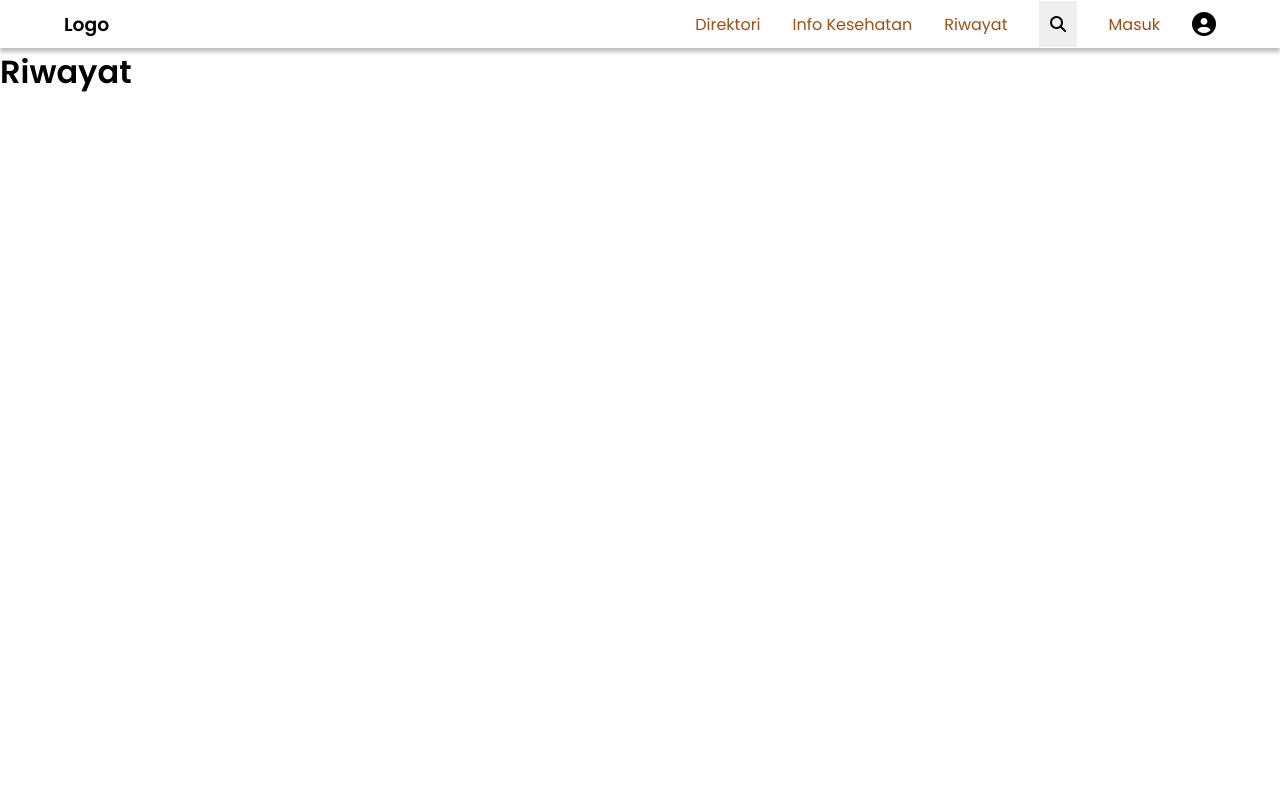
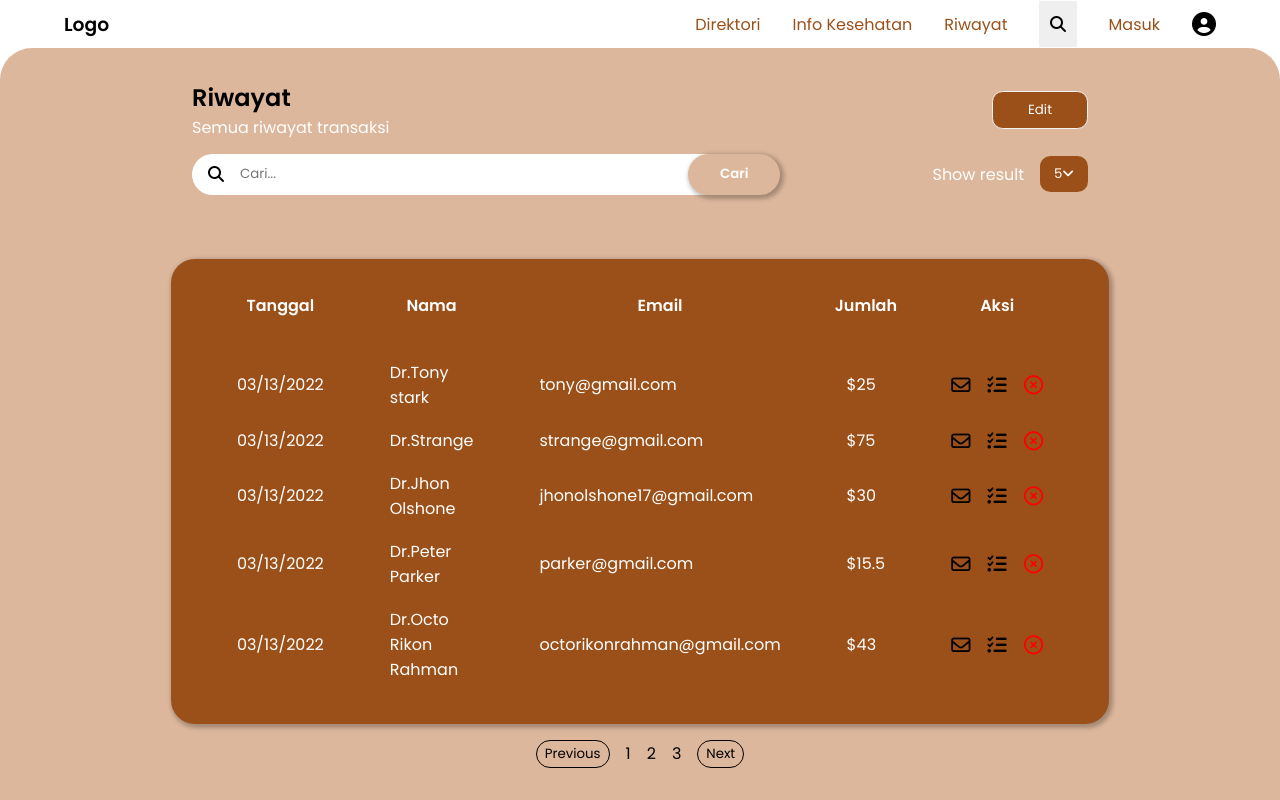
Before and after one commit to nuzulh/bundahebat, a JavaScript app: page /riwayat in a window 1280 px wide. Built offline with nearby package versions, Linux system fonts and the light colour scheme; the HTML template or start-up script is replaced by a standard one.

Commit message:
riwayat page

```diff
--- a/public/index.html
+++ b/public/index.html
@@ -28,7 +28,7 @@
       work correctly both with client-side routing and a non-root public URL.
       Learn how to configure a non-root public URL by running `npm run build`.
     -->
-    <title>React App</title>
+    <title>Bunda Hebat</title>
   </head>
   <body>
     <noscript>You need to enable JavaScript to run this app.</noscript>
--- a/src/css/Navbar.css
+++ b/src/css/Navbar.css
@@ -4,7 +4,6 @@ nav {
     justify-content: space-between;
     padding: 0 4rem;
     height: 6vh;
-    box-shadow: 0px 4px 4px rgba(0, 0, 0, 0.25);
     z-index: 99;
 }
 nav .menu {
--- /dev/null
+++ b/src/css/Riwayat.css
@@ -0,0 +1,104 @@
+.riwayat {
+    height: 94vh;
+    width: 100%;
+    background: #DCB79C;
+    border-radius: 2rem 2rem 0 0;
+    padding: 2rem 12rem;
+    display: flex;
+    flex-direction: column;
+    gap: 4rem;
+}
+.riwayat p {
+    color: white;
+}
+.riwayat-header {
+    height: 20vh;
+    display: flex;
+    flex-direction: column;
+    justify-content: space-between;
+}
+.riwayat-label {
+    display: flex;
+    justify-content: space-between;
+    align-items: center;
+}
+.search-wrapper {
+    display: flex;
+    justify-content: space-between;
+    align-items: center;
+}
+.show-result {
+    display: flex;
+}
+.edit-btn {
+    padding: 0.5rem;
+    width: 6rem;
+    background-color: #9B5019;
+    color: white;
+    border-radius: 0.66rem;
+    border: 1px solid #F2F2F2;
+}
+.show-result {
+    display: flex;
+    align-items: center;
+    gap: 1rem;
+}
+.show-result button {
+    padding: 0.5rem;
+    width: 3rem;
+    background-color: #9B5019;
+    color: white;
+    border-radius: 0.66rem;
+}
+.riwayat-table {
+    display: flex;
+    flex-direction: column;
+    align-items: center;
+    justify-content: center;
+}
+.riwayat-table table {
+    background-color: #9B5019;
+    padding: 2rem;
+    border-radius: 1.5rem;
+    color: white;
+    box-shadow: 2px 2px 4px 2px rgba(0, 0, 0, 0.25);
+}
+.riwayat-table table thead th {
+    padding-bottom: 2rem;
+}
+.riwayat-table table tr td {
+    padding: 0.5rem 2rem;
+}
+.actions {
+    display: flex;
+    gap: 1rem;
+}
+.actions i {
+    cursor: pointer;
+    color: black;
+    font-size: 1.2rem;
+}
+.actions i:nth-child(3) {
+    color: red;
+}
+.next-prev {
+    display: flex;
+    align-items: center;
+    gap: 1rem;
+    margin-top: 1rem;
+}
+.next-prev p {
+    color: black;
+}
+.next-prev button {
+    background: none;
+    cursor: pointer;
+    border: 1px solid black;
+    padding: 0.2rem 0.5rem;
+    border-radius: 1rem;
+    transition: 0.3s;
+}
+.next-prev button:hover {
+    background-color: black;
+    color: white;
+}
--- a/src/css/Search.css
+++ b/src/css/Search.css
@@ -15,6 +15,7 @@
     width: 30rem;
 }
 .search button {
+    box-shadow: 2px 2px 4px 2px rgba(0, 0, 0, 0.25);
     padding: 0.66rem 2rem;
     color: white;
     font-weight: bold;
--- a/src/pages/Riwayat.js
+++ b/src/pages/Riwayat.js
@@ -1,8 +1,93 @@
+import '../css/Riwayat.css';
+import Search from '../components/Search';
+
 function Riwayat() {
+    const riwayat = [
+        {
+            date: '03/13/2022',
+            name: 'Dr.Tony stark',
+            email: 'tony@gmail.com',
+            amount: '$25',
+        },
+        {
+            date: '03/13/2022',
+            name: 'Dr.Strange',
+            email: 'strange@gmail.com',
+            amount: '$75',
+        },
+        {
+            date: '03/13/2022',
+            name: 'Dr.Jhon Olshone ',
+            email: 'jhonolshone17@gmail.com',
+            amount: '$30',
+        },
+        {
+            date: '03/13/2022',
+            name: 'Dr.Peter Parker',
+            email: 'parker@gmail.com',
+            amount: '$15.5',
+        },
+        {
+            date: '03/13/2022',
+            name: 'Dr.Octo Rikon Rahman',
+            email: 'octorikonrahman@gmail.com',
+            amount: '$43',
+        },
+    ];
     return (
-        <>
-            <h1>Riwayat</h1>
-        </>
+        <div className='riwayat'>
+            <div className='riwayat-header'>
+                <div className='riwayat-label'>
+                    <section>
+                        <h2>Riwayat</h2>
+                        <p>Semua riwayat transaksi</p>
+                    </section>
+                    <button className='edit-btn'>Edit</button>
+                </div>
+                <div className='search-wrapper'>
+                    <Search />
+                    <div className='show-result'>
+                        <p>Show result</p>
+                        <button>5<i className='fa-solid fa-angle-down'></i></button>
+                    </div>
+                </div>
+            </div>
+            <div className='riwayat-table'>
+                <table>
+                    <thead>
+                        <th>Tanggal</th>
+                        <th>Nama</th>
+                        <th>Email</th>
+                        <th>Jumlah</th>
+                        <th>Aksi</th>
+                    </thead>
+                    {riwayat.map((item, index) => {
+                        return (
+                            <tr key={index}>
+                                <td>{item.date}</td>
+                                <td>{item.name}</td>
+                                <td>{item.email}</td>
+                                <td>{item.amount}</td>
+                                <td>
+                                    <div className='actions'>
+                                        <i className='fa-regular fa-envelope'></i>
+                                        <i className='fa-solid fa-list-check'></i>
+                                        <i className='fa-regular fa-circle-xmark'></i>
+                                    </div>
+                                </td>
+                            </tr>
+                        );
+                    })}
+                </table>
+                <div className='next-prev'>
+                    <button>Previous</button>
+                    <p>1</p>
+                    <p>2</p>
+                    <p>3</p>
+                    <button>Next</button>
+                </div>
+            </div>
+        </div>
     );
 }
 
```
